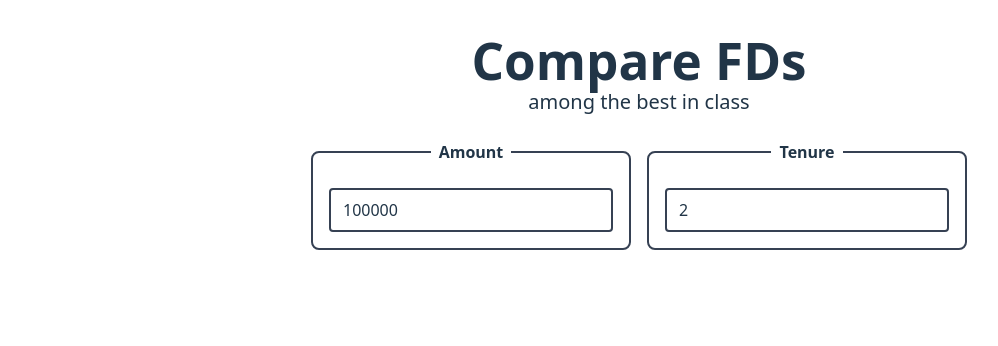
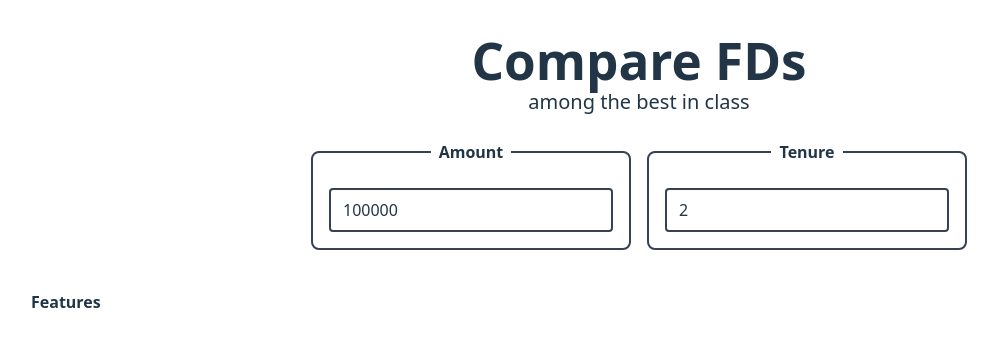
Before and after one commit to varun4sid/fd-compare, a React (Vite) app: page / in a window 1280 px wide. Shown: the top 346 px of the page, without its empty margins (1-999 px from the left). Built offline with nearby package versions, Linux system fonts and the light colour scheme.

Commit message:
Replace prop drilling with context hook

```diff
--- a/src/App.tsx
+++ b/src/App.tsx
@@ -2,27 +2,21 @@ import { useState } from "react";
 import "./App.css";
 import InputForm from "./InputForm";
 import Table from "./components/Table";
+import { UserInputContext } from "./AppContext";
 
 function App() {
     const [amount, setAmount] = useState<number>(100000);
     const [tenure, setTenure] = useState<number>(2);
 
-    const userInput = {
-        amount,
-        setAmount,
-        tenure,
-        setTenure,
-    };
-
     return (
-        <>
+        <UserInputContext value={{ amount, setAmount, tenure, setTenure }}>
             <h1 className="font-bold">Compare FDs</h1>
             <h2 className="text-xl">among the best in class</h2>
             <br />
-            <InputForm userInput={userInput} />
+            <InputForm />
             <br />
             <Table />
-        </>
+        </UserInputContext>
     );
 }
 
--- /dev/null
+++ b/src/AppContext.ts
@@ -0,0 +1,12 @@
+import { createContext } from "react";
+
+export interface UserInputContextType {
+    amount: number;
+    setAmount: (val: number) => void;
+    tenure: number;
+    setTenure: (val: number) => void;
+}
+
+export const UserInputContext = createContext<UserInputContextType | null>(
+    null
+);
--- a/src/InputForm.tsx
+++ b/src/InputForm.tsx
@@ -1,15 +1,13 @@
+import { useContext } from "react";
 import Amount from "./components/Amount";
 import Tenure from "./components/Tenure";
+import { UserInputContext } from "./AppContext";
+import type { UserInputContextType } from "./AppContext";
 
-export interface UserInput {
-    amount: number;
-    setAmount: (val: number) => void;
-    tenure: number;
-    setTenure: (val: number) => void;
-}
-
-function InputForm({ userInput }: { userInput: UserInput }) {
-    const { amount, setAmount, tenure, setTenure } = userInput;
+function InputForm() {
+    const { amount, setAmount, tenure, setTenure } = useContext(
+        UserInputContext
+    ) as UserInputContextType;
 
     return (
         <div className="flex gap-4 justify-center">
--- a/src/components/Table.tsx
+++ b/src/components/Table.tsx
@@ -1,8 +1,16 @@
-import schemes from "../db";
-import type { Scheme } from "../db";
-
 function Table() {
-    return <table></table>;
+    return (
+        <table>
+            <thead>
+                <tr>
+                    <th>Features</th>
+                    <th></th>
+                    <th></th>
+                    <th></th>
+                </tr>
+            </thead>
+        </table>
+    );
 }
 
 export default Table;
```
